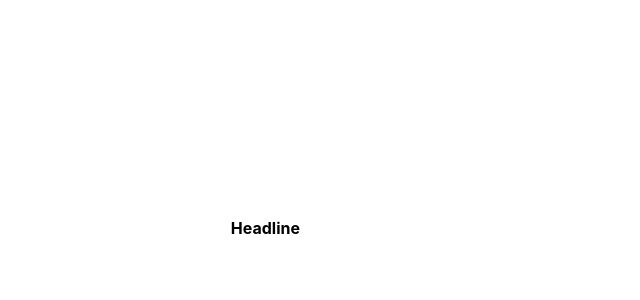
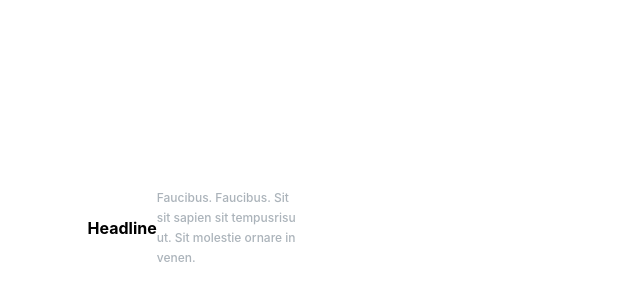
Before and after one commit to ElenaWebDev984/card, a React (Vite) app: page / in a window 1280 px wide. Shown: the part 172-472 px from the top of the page, without its empty margins (0-640 px from the left). Built offline with nearby package versions, Linux system fonts and the light colour scheme.

Commit message:
add P.styled

```diff
--- a/src/App.tsx
+++ b/src/App.tsx
@@ -2,6 +2,7 @@ import './App.css';
 import styled from 'styled-components';
 import {Img} from './components/Img.styled.tsx';
 import {H1} from './components/H1.styled.tsx';
+import {P} from './components/P.styled.tsx';
 
 function App() {
 
@@ -10,6 +11,7 @@ function App() {
             <Box>
                 <Img />
                 <H1>Headline</H1>
+                <P>Faucibus. Faucibus. Sit sit sapien sit tempusrisu ut. Sit molestie ornare in venen.</P>
             </Box>
         </div>
     );
--- /dev/null
+++ b/src/components/P.styled.tsx
@@ -0,0 +1,9 @@
+import styled from 'styled-components';
+
+export const P = styled.p`
+    color: #ABB3BA;
+    font-size: 12px;
+    font-weight: 500;
+    line-height: 20px;
+    text-align: left;
+`
```
